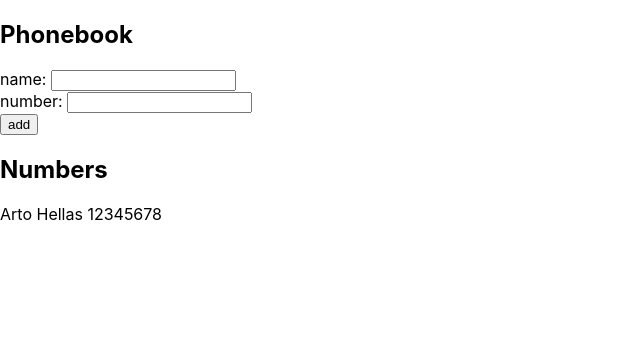
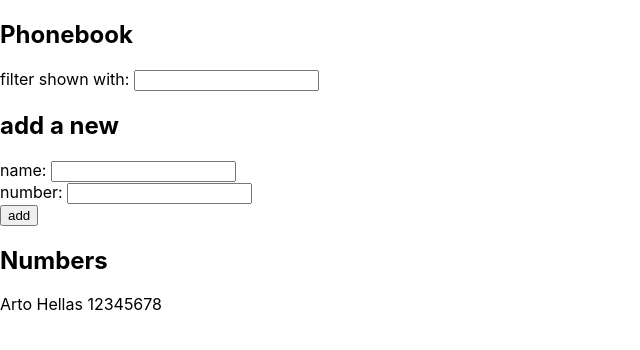
Before and after one commit to mrtnsund/Fullstack-Open, a React (Create React App) app in the folder part2/phonebook/: page / in a window 1280 px wide. Shown: the top 350 px of the page, without its empty margins (0-640 px from the left). Built offline with nearby package versions, Linux system fonts and the light colour scheme.

Commit message:
la til søkefunksjon

```diff
--- a/part2/phonebook/src/App.js
+++ b/part2/phonebook/src/App.js
@@ -9,8 +9,13 @@ const App = () => {
     ])
     const [ newName, setNewName ] = useState('')
     const [ newNumber, setNewNumber ] = useState('')
+    const [ filter, setFilter ] = useState('')
 
-    const displayAll = () => persons.map((person,i) => {
+    const numbersToDisplay = (filter.length===0)
+      ? persons
+      : persons.filter(person => person.name.includes(filter))
+
+    const displayAll = () => numbersToDisplay.map((person,i) => {
       return (
         <p key={i}>{person.name} {person.number}</p>
       )
@@ -36,9 +41,16 @@ const App = () => {
     const handleChangeNumber = (event) => {
         setNewNumber(event.target.value)
     }
+    const handleChangeFilter = (event) => {
+        setFilter(event.target.value)
+    }
     return (
       <div>
         <h2>Phonebook</h2>
+          <div>
+            filter shown with: <input value={filter} onChange={handleChangeFilter} />
+          </div>
+        <h2>add a new</h2>
         <form onSubmit={addNewPerson}>
           <div>
             name: <input value={newName} onChange={handleChangeName} />
```
